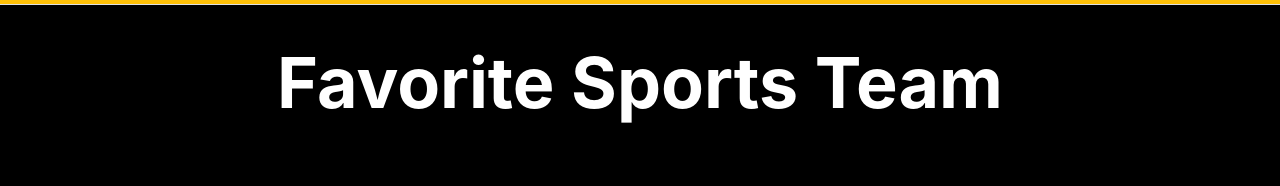
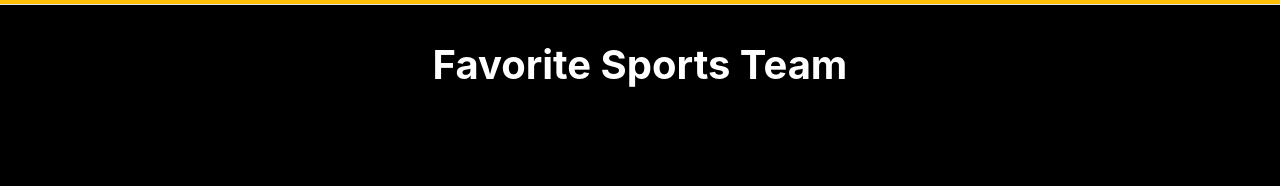
Before and after one commit to favoritesportsteams/favoritesportsteams.github.io, a plain HTML site: page index.html in a window 1280 px wide. Shown: the part 59-245 px from the top of the page. Drawn offline with Linux system fonts and the light colour scheme.

Commit message:
Update main.css

```diff
--- a/main.css
+++ b/main.css
@@ -14,7 +14,7 @@
 }
 
 .he1 {
-	font-size: 70px;
+	font-size: 2em;
   text-align: center;
   font-weight: bold;
   margin-top: 70px;
```
